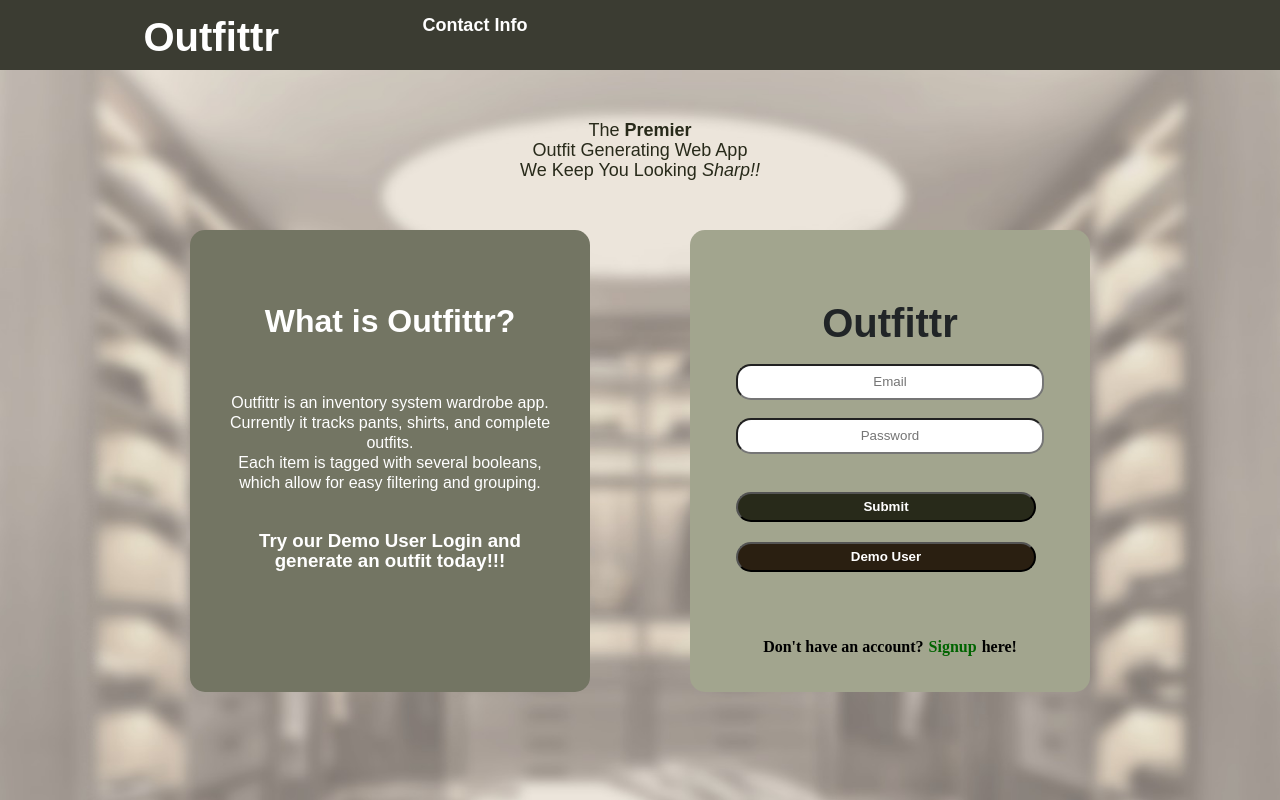
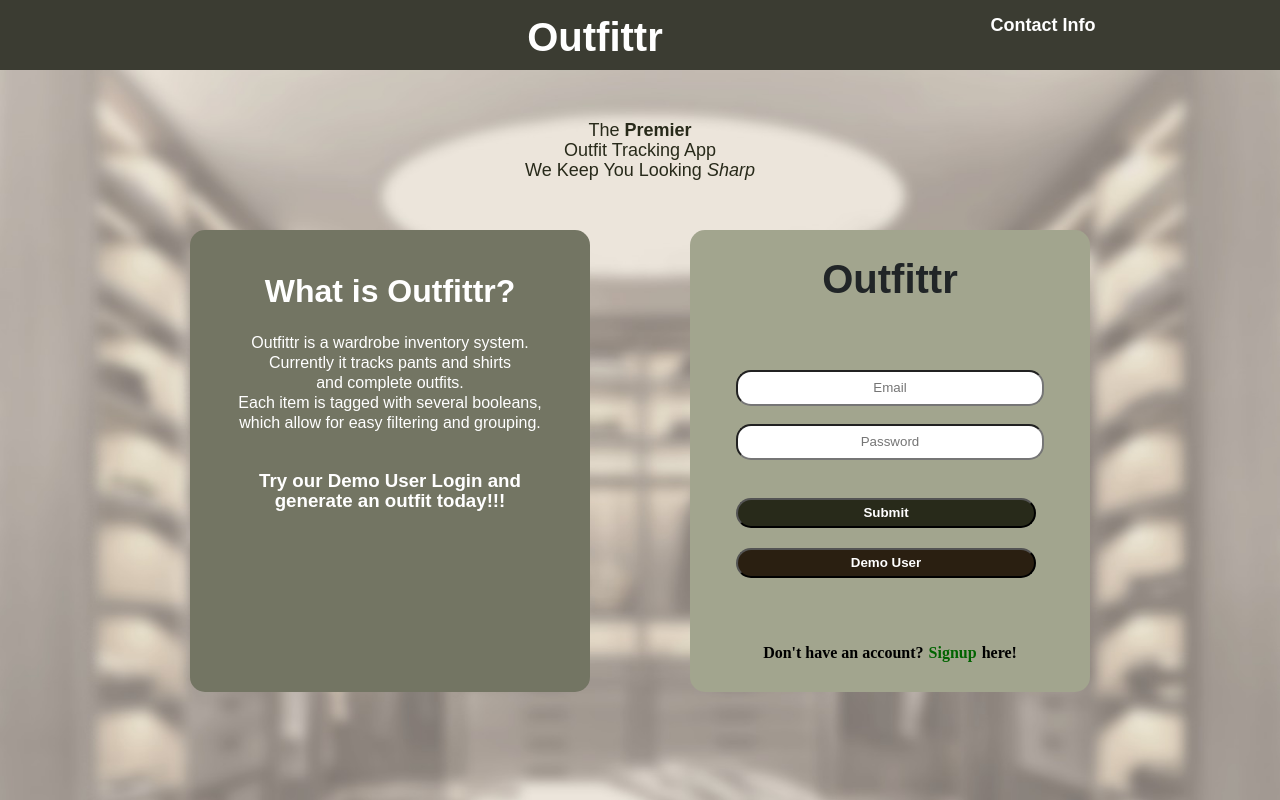
Before and after one commit to hechtoid/outfittr, a React app in the folder frontend/: page / in a window 1280 px wide. Shown: the top 800 px of the page. Built offline with nearby package versions, Linux system fonts and the light colour scheme; a web font is replaced by a local one.

Commit message:
fix main splash

```diff
--- a/frontend/src/components/main/main.css
+++ b/frontend/src/components/main/main.css
@@ -55,7 +55,7 @@ border-radius: 15px;
 width: 350px;
 height: auto;
 margin-left: 100px;
-padding: 50px 25px 0px 25px;
+padding: 0 25px;
 background: #a2a58e
 /* background-color: white; */
 }
@@ -74,5 +74,5 @@ background: #a2a58e
 
 .splash-left-box h1 {
     text-align: center;
-    padding: 40px;
+    padding: 10px;
 }
--- a/frontend/src/components/main/main_page.js
+++ b/frontend/src/components/main/main_page.js
@@ -12,9 +12,9 @@ class MainPage extends React.Component {
           <span>
             The <strong>Premier</strong>
             <br/>
-            Outfit Generating Web App
+            Outfit Tracking App
             <br />
-            We Keep You Looking <i>Sharp!!</i>
+            We Keep You Looking <i>Sharp</i>
             <br />
           </span>
         </div>
@@ -22,8 +22,9 @@ class MainPage extends React.Component {
         <br/>
         <div className="splash-left-box">
           <h1> What is Outfittr?</h1>
-            <p>Outfittr is an inventory system wardrobe app.   <br></br>
-              Currently it tracks pants, shirts, and complete outfits. <br></br>
+            <p>Outfittr is a wardrobe inventory system.   <br></br>
+              Currently it tracks pants and shirts <br></br>
+              and complete outfits. <br></br>
               Each item is tagged with several booleans, <br></br>
               which allow for easy filtering and grouping.
             </p>
--- a/frontend/src/components/nav/navbar.css
+++ b/frontend/src/components/nav/navbar.css
@@ -249,3 +249,8 @@ body{
     height: 30px;
     width: 30px;
 }
+
+.logged-out{
+    display: flex;
+    justify-content: space-evenly;
+}
--- a/frontend/src/components/nav/navbar.js
+++ b/frontend/src/components/nav/navbar.js
@@ -71,14 +71,13 @@ class NavBar extends React.Component {
         );
       } else {
         return (
-          <div>
-            <div></div>
+          <div className="logged-out">
+            <div className="left-div">
+            </div>
             <div className="center-div">
               <Link to={'/'} id="logo">Outfittr</Link>
             </div>
             <div className="right-div">
-              {/* only here for testing purposes when not logged in <div className="profile-icon">
-              </div> */}
               <div className="contact-us-box">
                 <div className="contact-us">
                   <span onClick={this.openCModal}>
@@ -86,9 +85,9 @@ class NavBar extends React.Component {
                   </span>
                 </div>
               </div>
-              {/* <Contactus logout={this.props.logout}/> */}
             </div>
           </div>
+
         );
       }
   }
--- a/frontend/src/components/session/login.css
+++ b/frontend/src/components/session/login.css
@@ -1,7 +1,8 @@
 .login-form-box {
-  display: flex;
   margin: auto;
   border-radius: 15px;
+  height: 100%;
+
 }
 
 .login-form {
@@ -68,7 +69,7 @@
   font-family: sans-serif;
   color: #212527;
   font-size: 40px;
-  margin: 0;
+  margin-bottom: 50px;
 }
 
 .signup-text {
--- a/frontend/src/components/session/login_form.js
+++ b/frontend/src/components/session/login_form.js
@@ -88,8 +88,8 @@ class LoginForm extends React.Component {
   render() {
     return (
       <div className="login-form-box">
+        <h1 className="logo">Outfittr</h1>
         <form onSubmit={this.handleSubmit}>
-          <h1 className="logo">Outfittr</h1>
           <div className="login-form">
             <br/>
               <input type="text"
@@ -99,7 +99,7 @@ class LoginForm extends React.Component {
                 onChange={this.update('email')}
                 placeholder="Email"
               />
-            <br/>
+            <br></br>
               <input type="password"
                 id="password-input"
                 className="input-field"
--- a/frontend/src/components/session/signup.css
+++ b/frontend/src/components/session/signup.css
@@ -16,13 +16,13 @@
   background-size: cover;
 }
 
-.logo {
+/* .logo {
   text-align: center;
   font-family: sans-serif;
   color: #212527;
   font-size: 40px;
   margin: 0;
-}
+} */
 
 .signup-form-box {
   display: flex;
```
